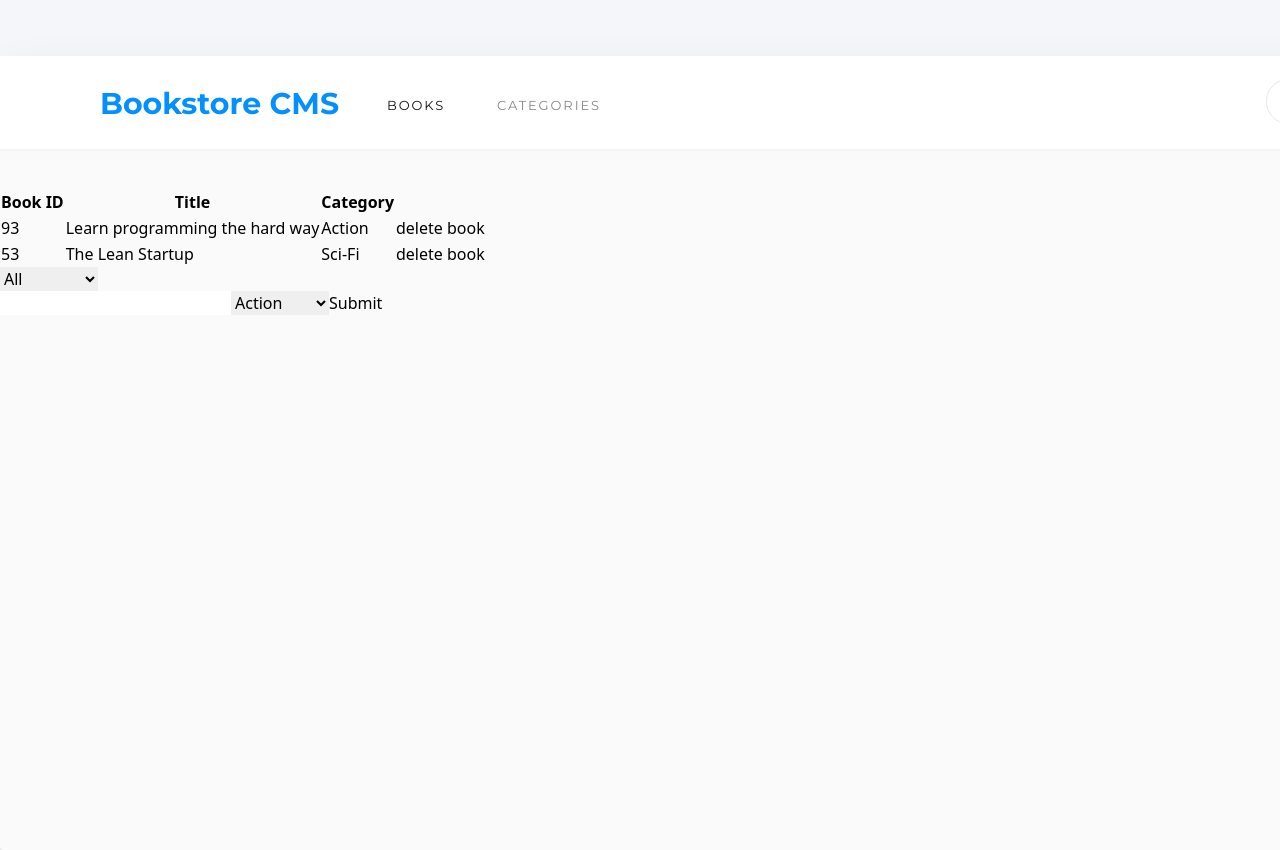
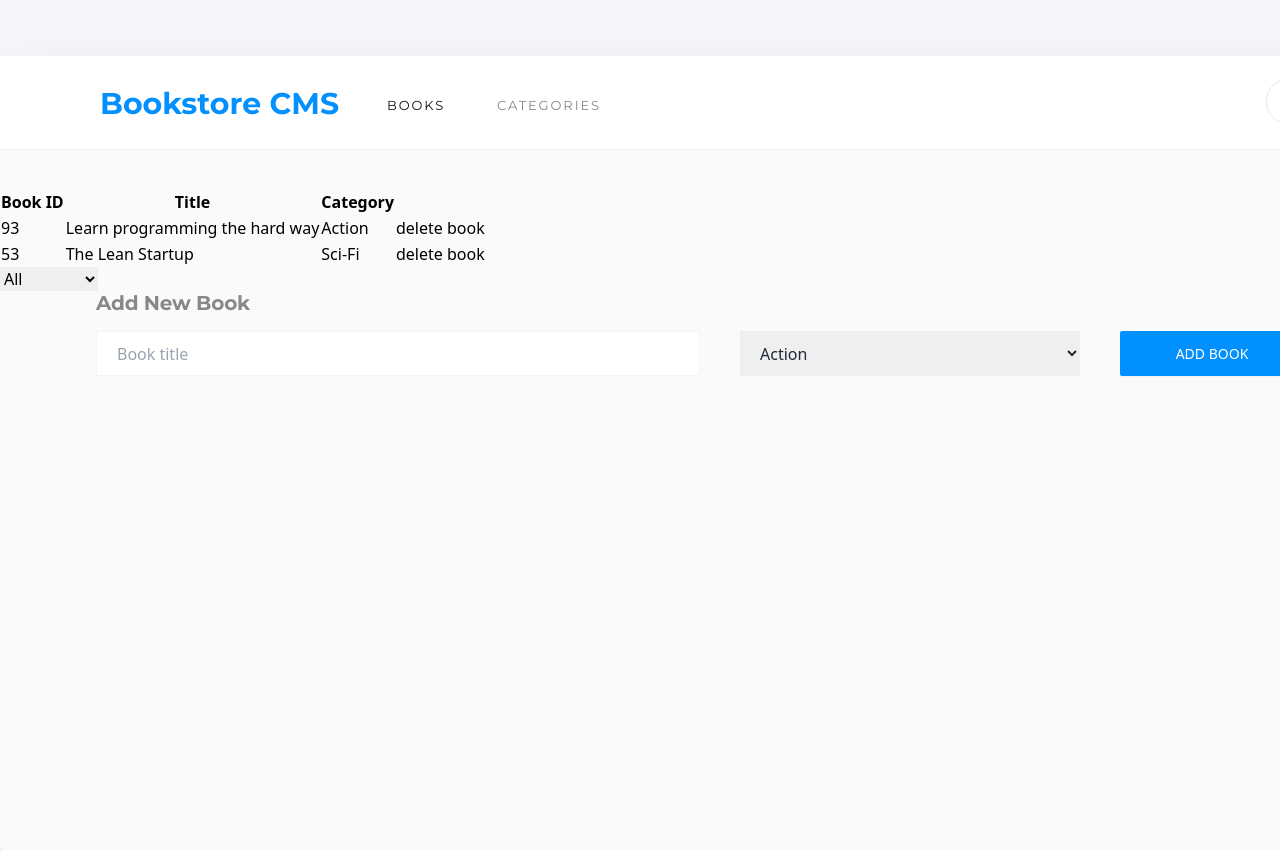
Before and after one commit to AshakaE/cms-books, a React (Create React App) app: page / in a window 1280 px wide. Shown: the top 850 px of the page. Built offline with nearby package versions, Linux system fonts and the light colour scheme.

Commit message:
Add style for book form

```diff
--- a/src/App.css
+++ b/src/App.css
@@ -1,4 +1,4 @@
-@import url('https://fonts.googleapis.com/css2?family=Montserrat:wght@400;700&display=swap');
+@import url('https://fonts.googleapis.com/css2?family=Montserrat:wght@400;700&family=Roboto+Slab:wght@400;600&display=swap');
 body {
   background-color: #F5F6FA;
 }
@@ -79,10 +79,35 @@ body {
   color: #0290ff;
 }
 
+.btn-col {
+  background-color: #0290ff;
+}
+
 .Oval {
   width: 45px;
   height: 45px;
-  /* margin: 0 0 0 664px; */
   padding: 14px;
   border: solid 1px #e8e8e8;
 }
+
+.Lesson-Panel {
+  width: 1200px;
+  height: 170px;
+  margin: 37px 100px 0;
+  padding: 32px 147px 26px 27px;
+  border-radius: 4px;
+  border: solid 1px #e8e8e8;
+  background-color: var(--white);
+}
+
+.title {
+  height: 24px;
+  font-family: Montserrat;
+  font-size: 20px;
+  font-weight: bold;
+  font-stretch: normal;
+  font-style: normal;
+  line-height: normal;
+  letter-spacing: -0.18px;
+  color: #888888;
+}
--- a/src/containers/BooksForm.js
+++ b/src/containers/BooksForm.js
@@ -3,6 +3,7 @@ import { connect } from 'react-redux';
 import PropTypes from 'prop-types';
 import { addBookAction } from '../actions/index';
 import categories from '../utils/categories';
+import '../App.css';
 
 const BooksForm = (props) => {
   const [title, setTitle] = useState('');
@@ -36,18 +37,35 @@ const BooksForm = (props) => {
   };
 
   return (
-    <div>
-      <input onChange={handleChange} type="text" />
-      <select onChange={handleChange} name="booksCategories" id="Books">
+    <div className="flex flex-col">
+      <h3 className="block pl-24 title pb-10">Add New Book</h3>
+      <div className="flex justify-between px-24 w-">
+        <input
+          onChange={handleChange}
+          type="text"
+          className="w-1/2 border border-gray-100 pl-5"
+          placeHolder="Book title"
+        />
+        <select
+          onChange={handleChange}
+          name="booksCategories"
+          id="Books"
+          className="flex-grow mx-10 px-4 text-gray-800"
+        >
           {categories.map((category) => (
             <option key={category} value={category}>
               {category}
             </option>
           ))}
         </select>
-      <button onClick={handleSubmit} type="button">
-        Submit
+        <button
+          onClick={handleSubmit}
+          type="button"
+          className="inline-flex justify-center py-2 px-4 border border-transparent shadow-sm text-sm font-medium rounded-sm text-white btn-col hover:bg-indigo-500   focus:outline-none focus:ring-2 focus:ring-offset-2 focus:ring-indigo-500 w-[184px] h-[45px] uppercase text-center items-center"
+        >
+          Add Book
         </button>
+      </div>
     </div>
   );
 };
```
Lines whose indentation alone changed are shown as unchanged.
